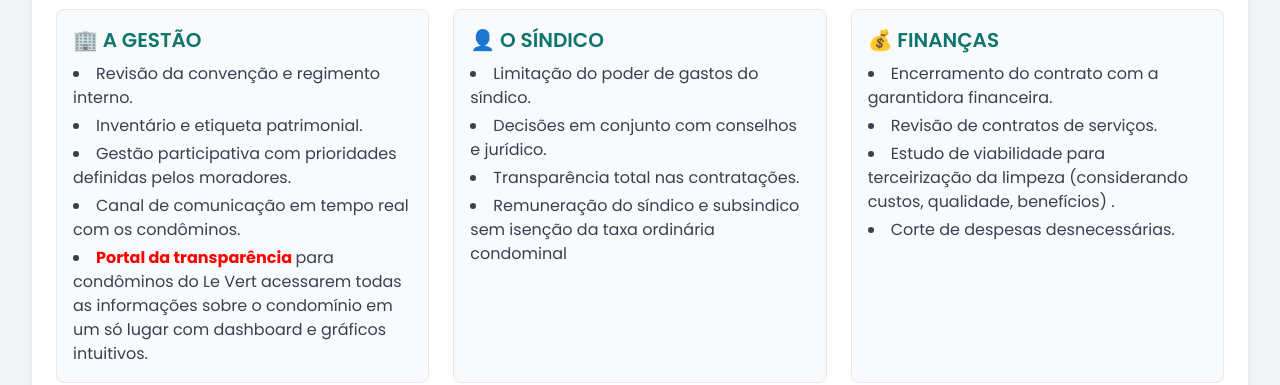
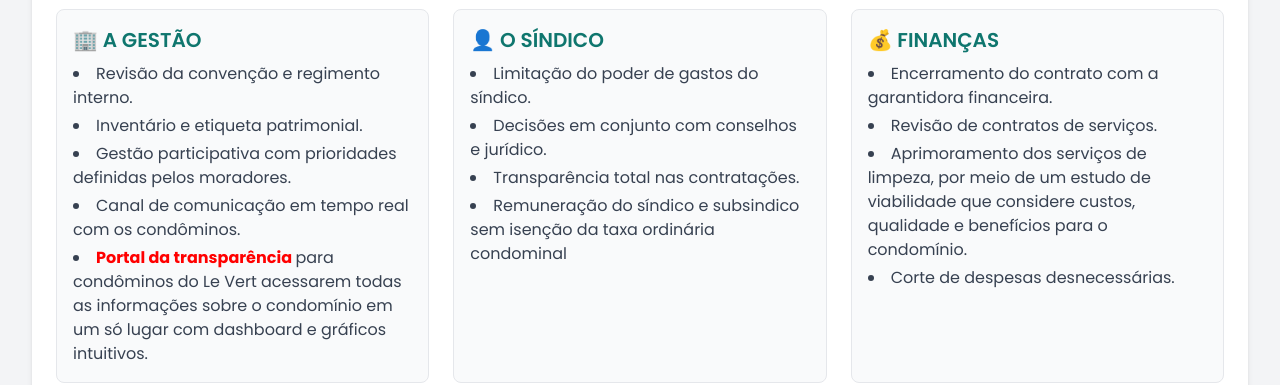
Before and after one commit to luestevam/levert, a plain HTML site: page index.html in a window 1280 px wide. Shown: the part 451-836 px from the top of the page. Drawn offline with nearby package versions, Linux system fonts and the light colour scheme.

Commit message:
alteração no item tercerização

```diff
--- a/index.html
+++ b/index.html
@@ -89,9 +89,10 @@
                 <div class="bg-gray-50 p-4 rounded-lg border border-gray-200">
                     <h3 class="text-xl font-semibold text-teal-700 mb-2">💰 FINANÇAS</h3>
                     <ul class="list-disc list-inside space-y-1 text-gray-700">
-                                               <li>Encerramento do contrato com a garantidora financeira.</li>
+                        <li>Encerramento do contrato com a garantidora financeira.</li>
                         <li>Revisão de contratos de serviços.</li>
-                        <li>Estudo de viabilidade para terceirização da limpeza (considerando custos, qualidade, benefícios) .</li>
+                        <li>Aprimoramento dos serviços de limpeza, por meio de um estudo de viabilidade que considere custos, qualidade e benefícios
+                        para o condomínio.</li>
                         <li>Corte de despesas desnecessárias.</li>
                     </ul>
                 </div>
```
